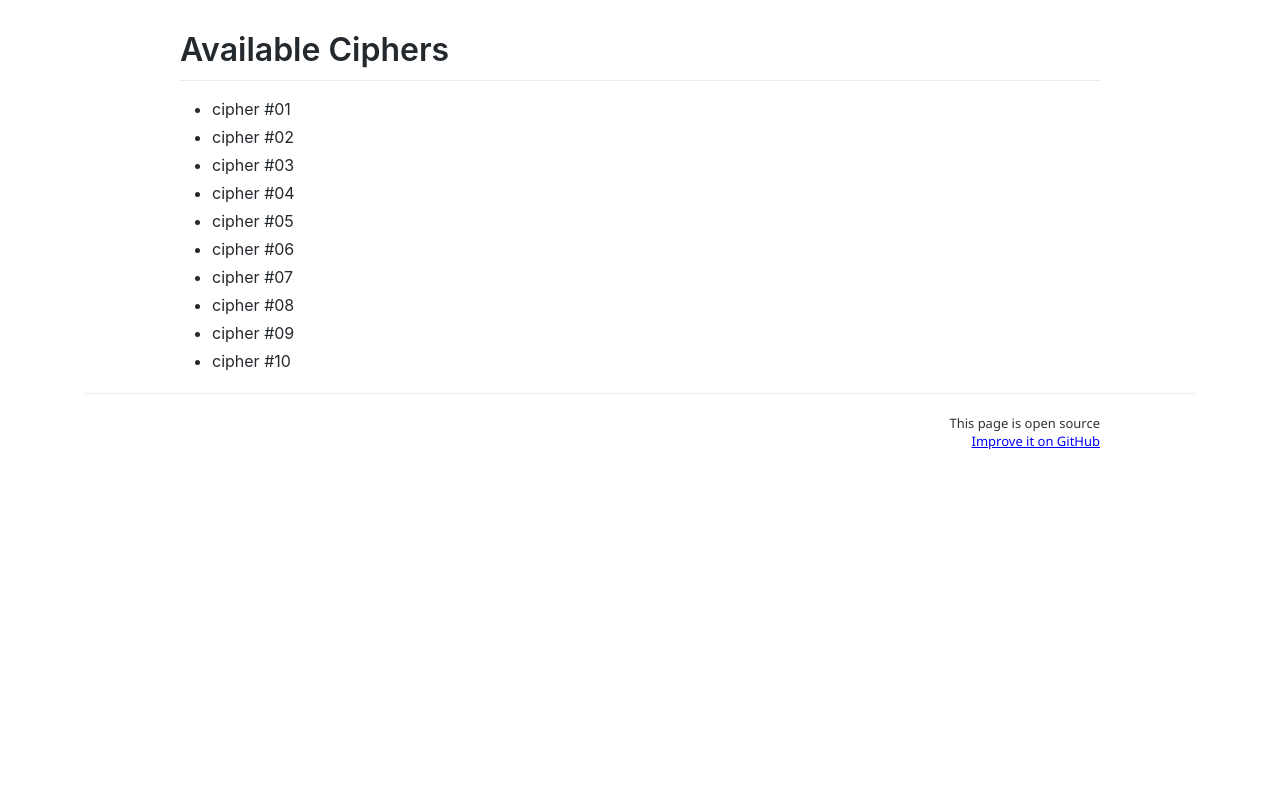
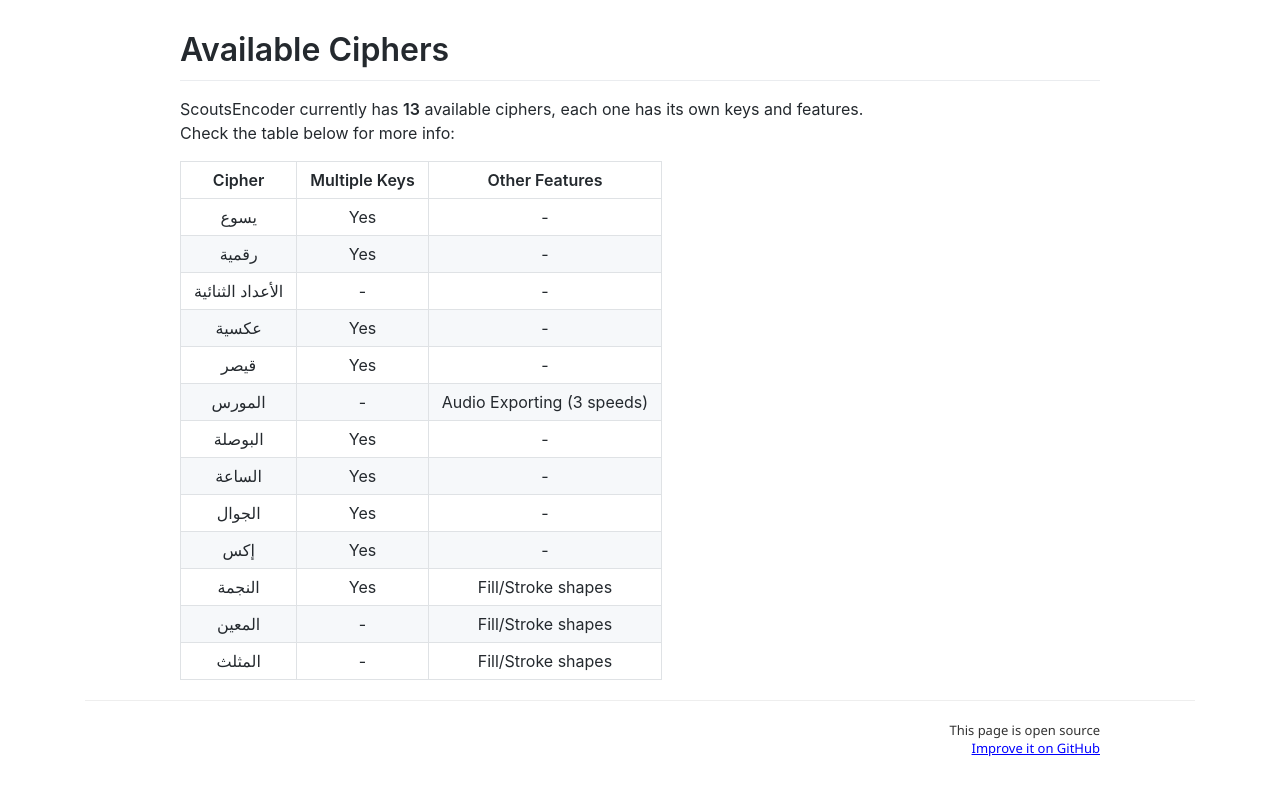
Before and after one commit to yousinix/ScoutsEncoder, a Jekyll site: the page built from _docs/03-available-ciphers.md, in a window 1280 px wide. Shown: the top 796 px of the page. Built offline with Jekyll 4.4.1, drawn with Linux system fonts in a browser that asks for light colours.

Commit message:
Update Available Ciphers in docs

```diff
--- a/_docs/03-available-ciphers.md
+++ b/_docs/03-available-ciphers.md
@@ -6,13 +6,21 @@
 
 # Available Ciphers
 
-- cipher #01
-- cipher #02
-- cipher #03
-- cipher #04
-- cipher #05
-- cipher #06
-- cipher #07
-- cipher #08
-- cipher #09
-- cipher #10
+ScoutsEncoder currently has **13** available ciphers, each one has its own keys and features.<br/>
+Check the table below for more info:
+
+| Cipher            | Multiple Keys | Other Features            |
+| :---------------: | :-----------: | :-----------------------: |
+| يسوع              | Yes           | -                         |
+| رقمية             | Yes           | -                         |
+| الأعداد الثنائية  | -             | -                         |
+| عكسية             | Yes           | -                         |
+| قيصر              | Yes           | -                         |
+| المورس            | -             | Audio Exporting (3 speeds)|
+| البوصلة           | Yes           | -                         |
+| الساعة            | Yes           | -                         |
+| الجوال            | Yes           | -                         |
+| إكس               | Yes           | -                         |
+| النجمة            | Yes           | Fill/Stroke shapes        |
+| المعين            | -             | Fill/Stroke shapes        |
+| المثلث            | -             | Fill/Stroke shapes        |
```
